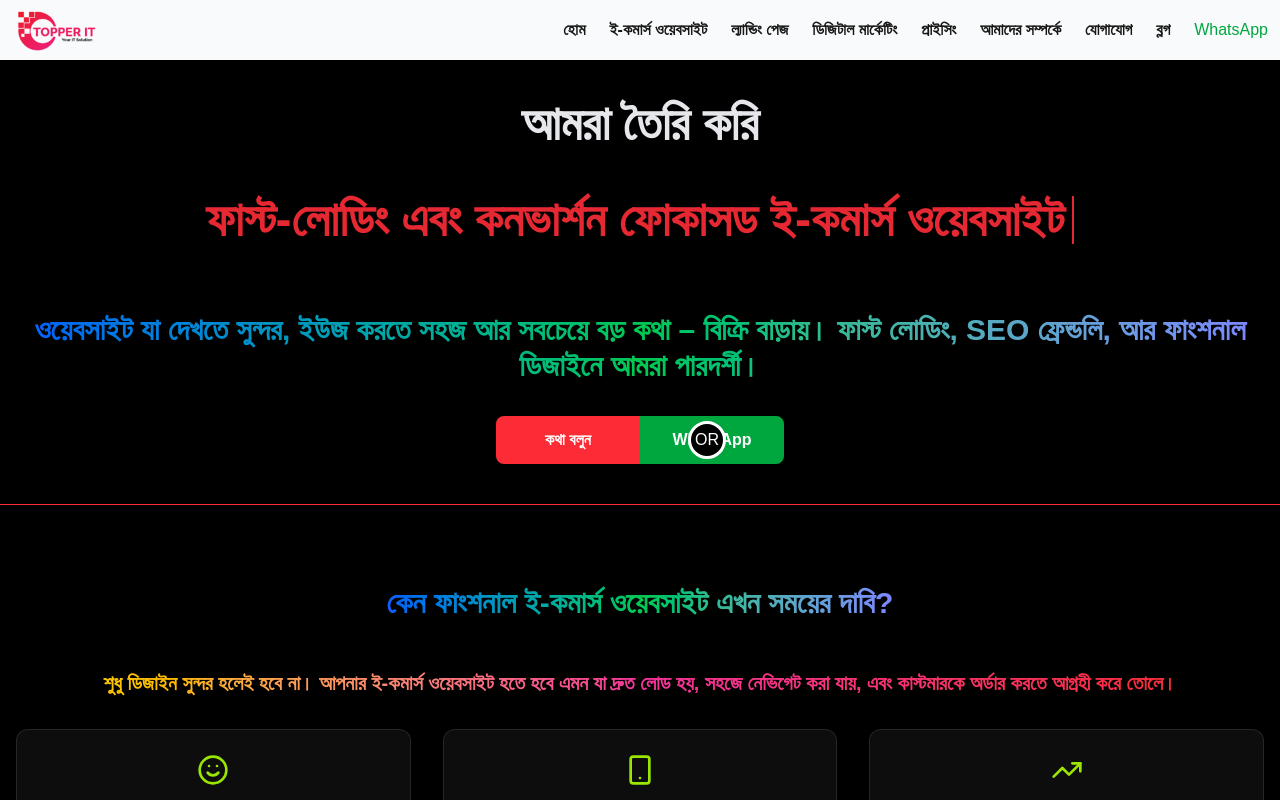
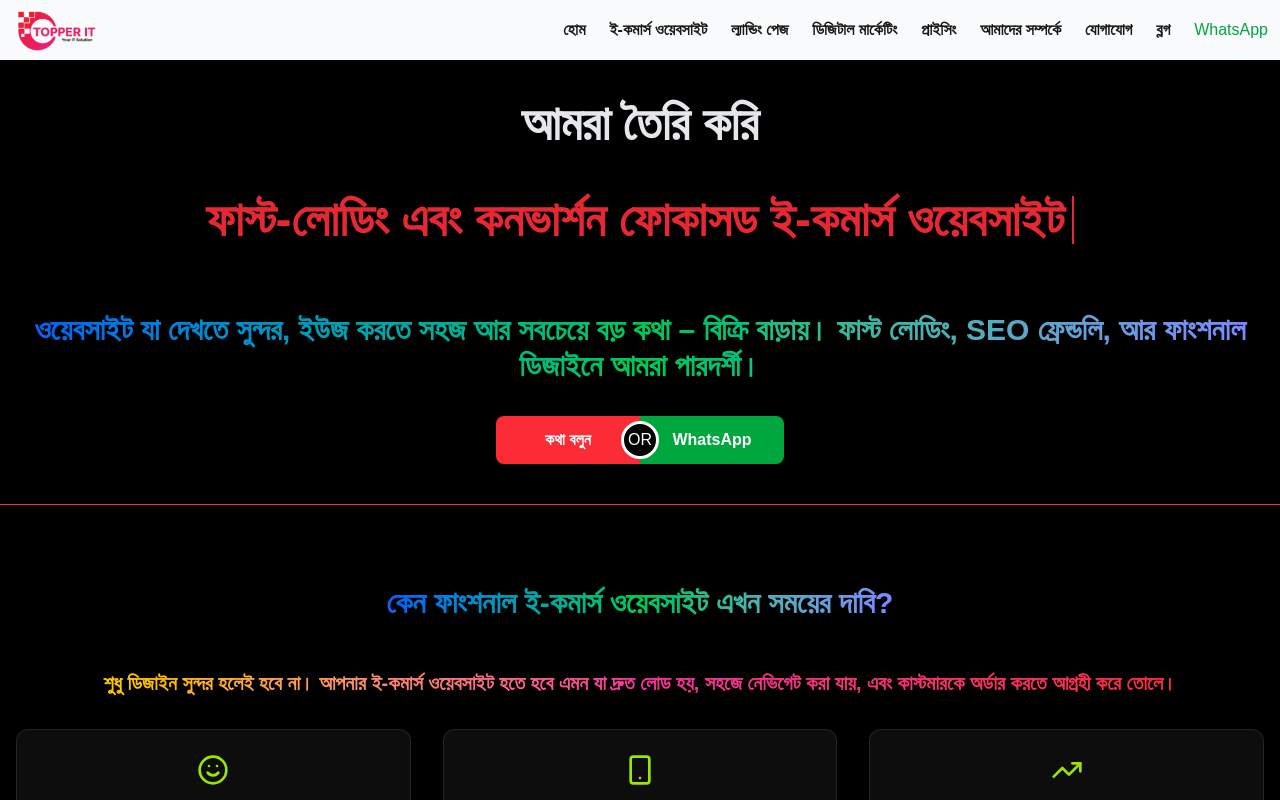
Before and after one commit to jakariait/agencyNxtJs, a Next.js app: page / in a window 1280 px wide. Shown: the top 800 px of the page. Built offline with nearby package versions, Linux system fonts and the light colour scheme.

Commit message:
Fixed Some Issue

```diff
--- a/src/components/hero.js
+++ b/src/components/hero.js
@@ -57,7 +57,8 @@ const Hero = () => {
           >
             কথা বলুন
           </a>
-          <div className="text-white absolute bg-black px-1 right-[538px] py-1 rounded-full border-3  border-white z-50">
+          {/* OR Section */}
+          <div className="text-white absolute bg-black px-1 py-1 rounded-full border-3 border-white z-50  flex items-center justify-center">
             OR
           </div>
           <a
@@ -70,7 +71,6 @@ const Hero = () => {
           </a>
         </div>
       </div>
-
     </section>
   );
 };
```
